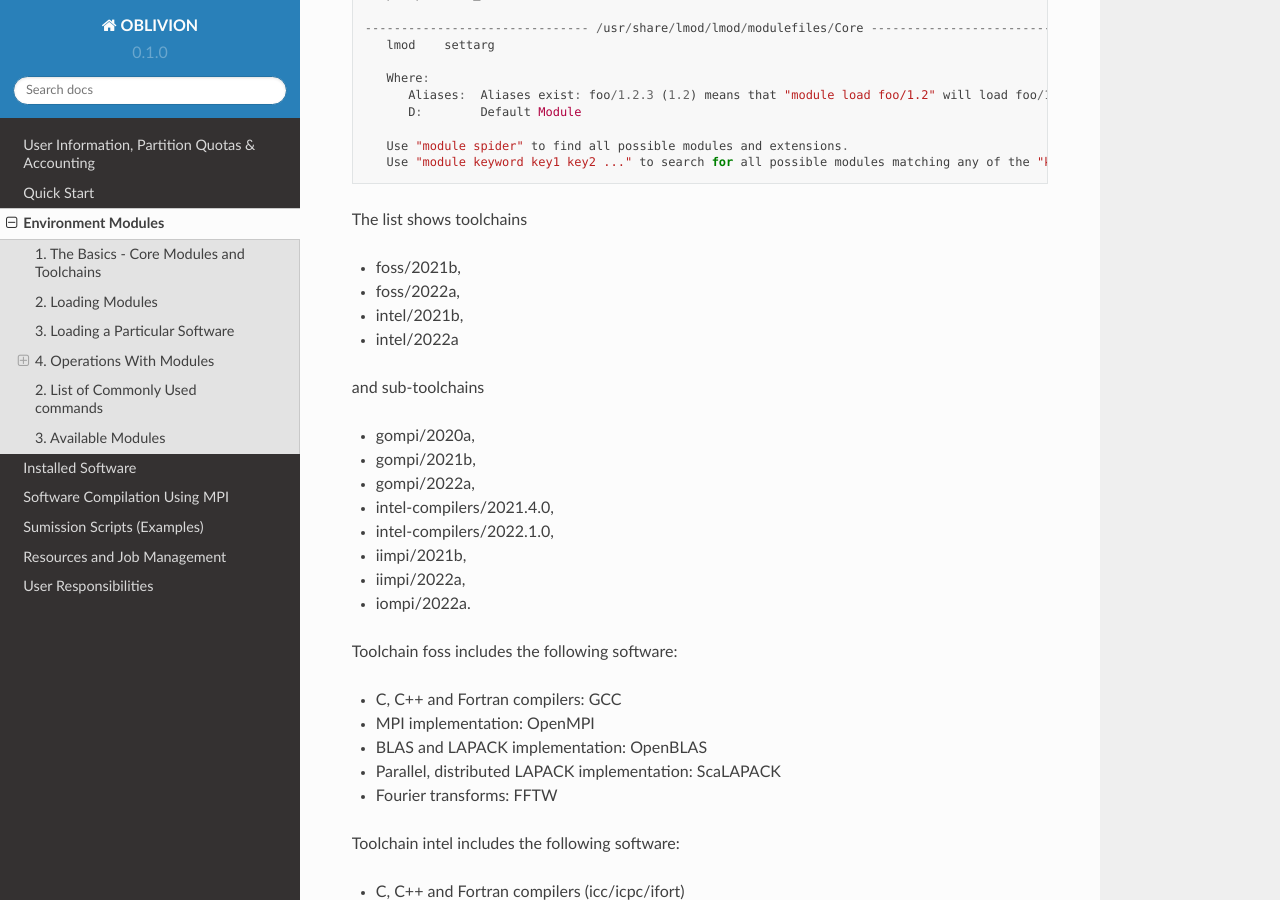
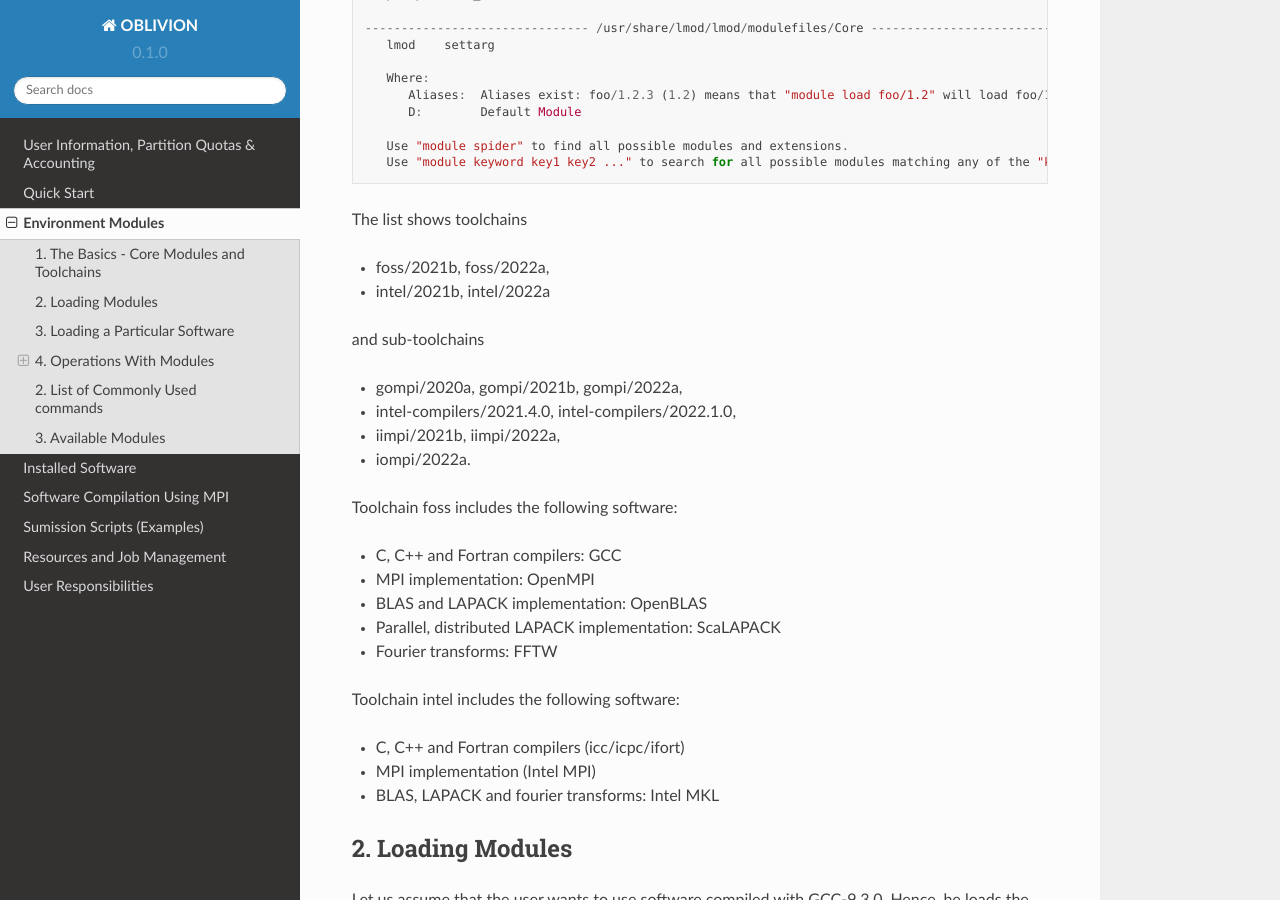
Before and after one commit to mavillez/Oblivion, a Sphinx documentation site: the page built from docs/source/modules.rst, in a window 1280 px wide and 900 px high, scrolled down 998 px. Built offline with Sphinx 7.4.7 and the Read the Docs theme 2.0.0, drawn with Linux system fonts in a browser that asks for light colours; some of the changed text lies outside the part shown.

```diff
--- a/docs/source/modules.rst
+++ b/docs/source/modules.rst
@@ -52,20 +52,14 @@ After logging into the machine the user should execute the command ``module av``
 
 The list shows toolchains
 
-- foss/2021b,
-- foss/2022a,
-- intel/2021b,
-- intel/2022a
+- foss/2021b, foss/2022a,
+- intel/2021b, intel/2022a
 
 and sub-toolchains
 
-- gompi/2020a,
-- gompi/2021b,
-- gompi/2022a,
-- intel-compilers/2021.4.0,
-- intel-compilers/2022.1.0,
-- iimpi/2021b,
-- iimpi/2022a,
+- gompi/2020a, gompi/2021b, gompi/2022a,
+- intel-compilers/2021.4.0, intel-compilers/2022.1.0,
+- iimpi/2021b, iimpi/2022a,
 - iompi/2022a.
 
 Toolchain foss includes the following software:
```
